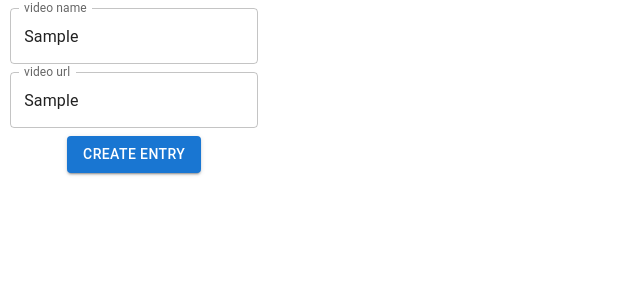
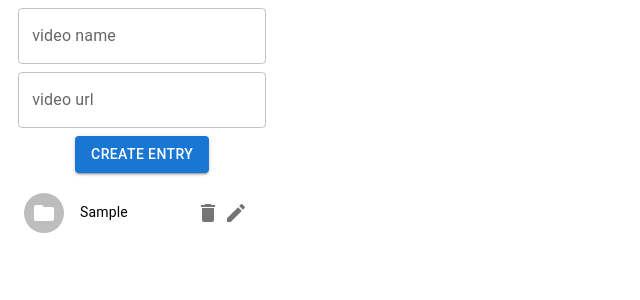
Before and after one commit to yenuri/react-youtubeList, a React (Create React App) app: page / in a window 1280 px wide. Both pictures are taken after typing "Sample", "Sample" into the empty fields and a click on the button "CREATE ENTRY". Shown: the top 300 px of the page, without its empty margins (0-640 px from the left). Built offline with nearby package versions, Linux system fonts and the light colour scheme.

Commit message:
use interface part 1

```diff
--- a/package.json
+++ b/package.json
@@ -16,8 +16,9 @@
     "@types/react-dom": "^18.0.3",
     "react": "^18.1.0",
     "react-dom": "^18.1.0",
-    "react-scripts": "5.0.1",
+    "react-scripts": "^5.0.1",
     "typescript": "^4.6.4",
+    "uuid": "^8.3.2",
     "web-vitals": "^2.1.4"
   },
   "scripts": {
@@ -45,6 +46,7 @@
     ]
   },
   "devDependencies": {
+    "@types/uuid": "^8.3.4",
     "prettier": "2.6.2"
   }
 }
--- a/src/components/Editor.tsx
+++ b/src/components/Editor.tsx
@@ -1,22 +1,29 @@
 import { Box, Button, TextField } from '@mui/material'
+import { useEffect, useState } from 'react'
 import { YoutubeItem } from '../types/youtubeItem'
-import { useEffect, useState } from 'react'
 
 const blackList = ['demo', 'test']
-const Editor = () => {
+
+interface editorProps {
+    onSubmit: (submittedEntry: YoutubeItem) => void
+}
+
+const Editor: React.FC<editorProps> = ({ onSubmit }) => {
     const [videoName, setVideoName] = useState('')
     const [videoUrl, setVideoUrl] = useState('')
 
-    const handleSubmit = () => {
-        console.log(videoName, videoUrl)
-    }
-
-    useEffect(() => {
+    /*useEffect(() => {
         if (!videoName) return
         if (blackList.some((e) => videoName == e)) {
             setVideoName('')
         }
-    }, [videoName])
+    }, [videoName])*/
+
+    const handleSubmit = () => {
+        onSubmit({ videoName, videoUrl })
+        setVideoName('')
+        setVideoUrl('')
+    }
 
     return (
         <Box
--- a/src/components/MainPage.tsx
+++ b/src/components/MainPage.tsx
@@ -1,10 +1,73 @@
 import Editor from './Editor'
+import { useState } from 'react'
+import { YoutubeItem } from '../types/youtubeItem'
+import {
+    IconButton,
+    ListItem,
+    List,
+    ListItemAvatar,
+    ListItemText,
+    Avatar,
+    Box,
+    ListItemSecondaryAction,
+} from '@mui/material'
+import { Delete, Edit, Folder } from '@mui/icons-material'
 
 const MainPage = () => {
+    const [list, updateList] = useState<YoutubeItem[]>([])
+    console.log(list)
+
+    const handleSave = (newEntry: YoutubeItem) => {
+        const newList = list.concat(newEntry)
+        updateList(newList)
+    }
+
+    const handleDelete = (entryToRemove: YoutubeItem) => {
+        const newList = list.filter(
+            (entry) => entryToRemove.videoName != entry.videoName
+        )
+        updateList(newList)
+    }
+
     return (
-        <div>
-            <Editor />
-        </div>
+        <Box
+            component="form"
+            sx={{
+                '& > :not(style)': { m: 1, width: '25ch' },
+                border: '1 px solid blue',
+                width: '300 px',
+                textAlign: 'center',
+            }}
+            noValidate
+            autoComplete="off"
+        >
+            <Editor onSubmit={handleSave} />
+            <List dense>
+                {list.map((listEntry) => {
+                    return (
+                        <ListItem>
+                            <ListItemSecondaryAction>
+                                <IconButton edge="end" aria-label="delete">
+                                    <Delete
+                                        onClick={() => handleDelete(listEntry)}
+                                    />
+                                </IconButton>
+                                <IconButton edge="end" aria-label="delete">
+                                    <Edit />
+                                </IconButton>
+                            </ListItemSecondaryAction>
+
+                            <ListItemAvatar>
+                                <Avatar>
+                                    <Folder />
+                                </Avatar>
+                            </ListItemAvatar>
+                            <ListItemText primary={listEntry.videoName} />
+                        </ListItem>
+                    )
+                })}
+            </List>
+        </Box>
     )
 }
 
--- a/tsconfig.json
+++ b/tsconfig.json
@@ -18,7 +18,7 @@
     "resolveJsonModule": true,
     "isolatedModules": true,
     "noEmit": true,
-    "jsx": "react-jsx"
+    "jsx": "preserve"
   },
   "include": [
     "src"
```
Also changed, not shown: 1 other file (tests, documents, lock files or other folders).
